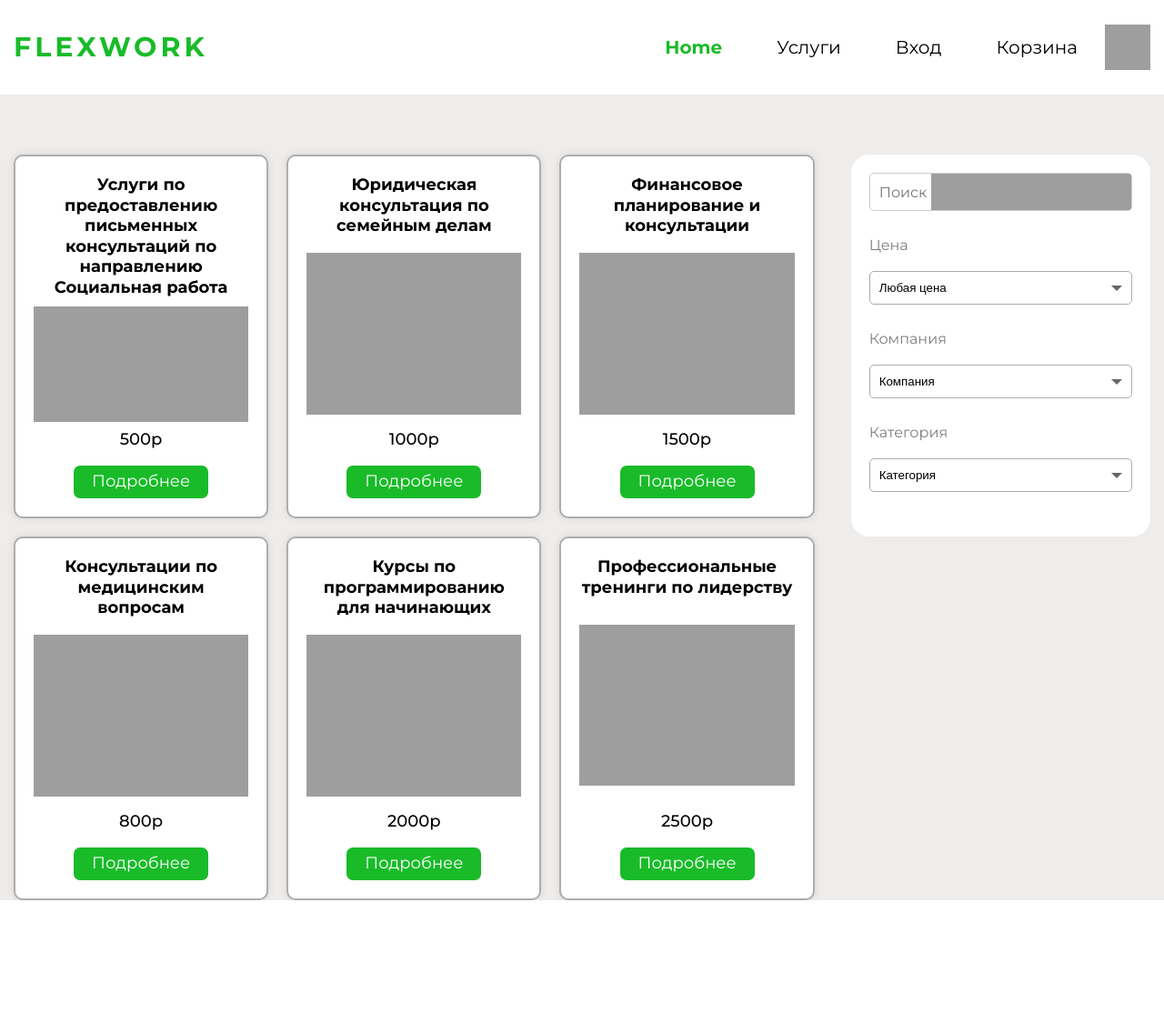
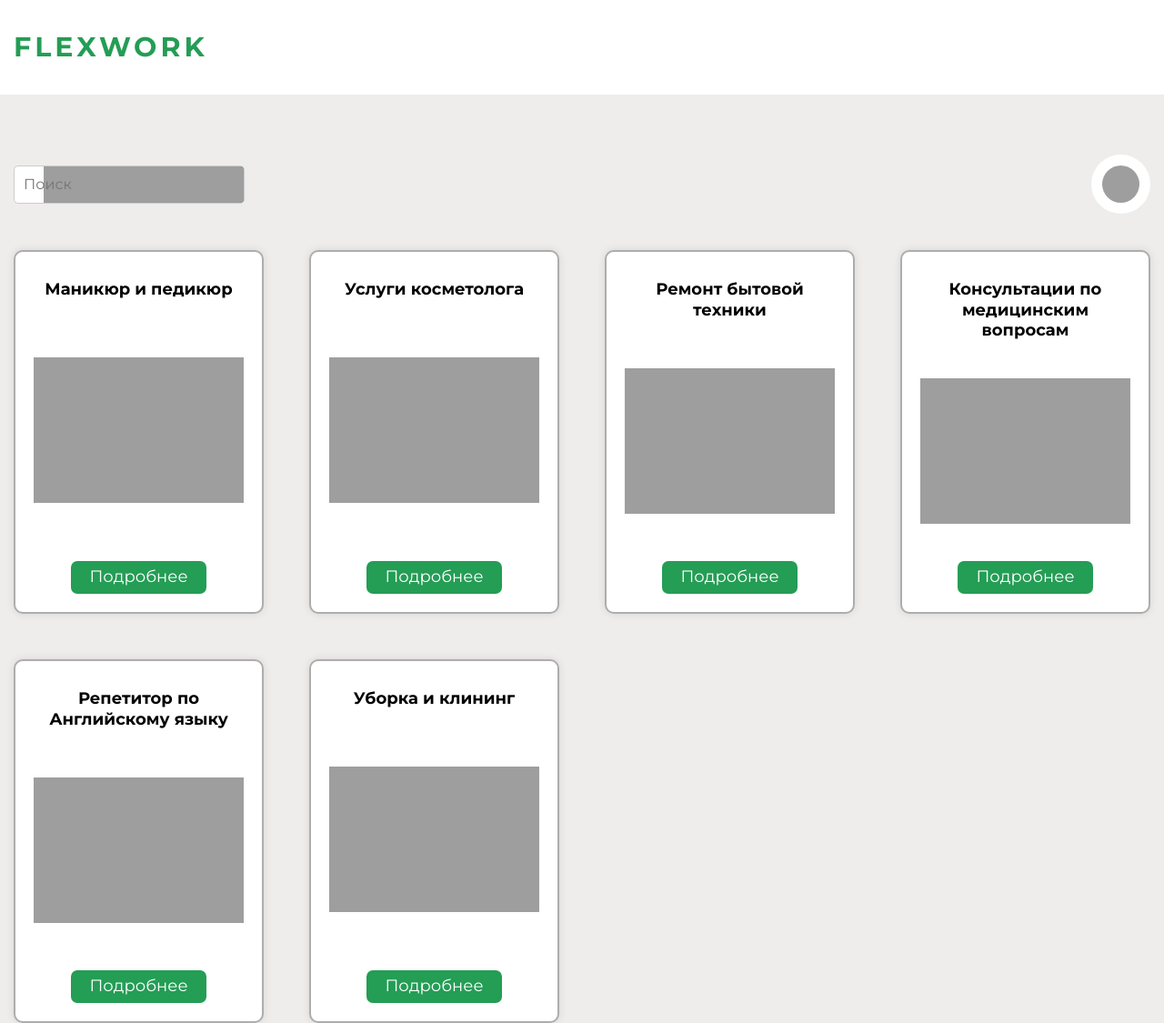
Before and after one commit to Sushakkk/RIP, a Django app: page / in a window 1280 px wide. Shown: the whole page at 91% size. Before the commit the page ends 990 px from the top, so only its background shows below. Run offline with Django 4.2, Linux system fonts and the light colour scheme.

Commit message:
правки

```diff
--- a/main/static/css/card.css
+++ b/main/static/css/card.css
@@ -19,9 +19,8 @@
 }
 
 .title_main{
-    font-size: 1.5rem;
+    font-size:  2.25rem;
     font-weight: bold; /* Сделаем метку жирным шрифтом */
-    margin: 30px 0;
 
 }
 .main-block__body {
@@ -30,6 +29,9 @@
     justify-content: space-between;
     flex-direction: column;
     gap: 30px;
+    background-color: white;
+    border-radius: 20px;
+    padding: 50px 30px 30px 30px;
 }
 
 
@@ -38,11 +40,12 @@
 .main-block__details p {
     margin: 20px 0;
     padding: 5px 0; /* Добавляем вертикальные отступы */
+    line-height: 1.25; /* Увеличенный межстрочный интервал */
 }
 
 .detail-label {
     font-weight: bold; /* Сделаем метку жирным шрифтом */
-    margin-right: 5px; /* Добавляем отступ между меткой и значением */
+    margin-right: 7px; /* Добавляем отступ между меткой и значением */
 }
 
 
@@ -65,3 +68,8 @@
     border: 2px solid var(--border);
     box-shadow: 0 0 10px rgba(0, 0, 0, 0.1);
 }
+
+.main-block__container-details{
+    display: flex;
+    gap:7px
+}
--- a/main/static/css/header.css
+++ b/main/static/css/header.css
@@ -38,7 +38,7 @@
     font-size: 25px;
     letter-spacing: 4px;
     text-transform: uppercase;
-    color: var(--color_green);
+    color: var(--main_color);
 	font-size: 30px;
 	font-weight: 700;
 	flex: 0 0 60px;
--- a/main/static/css/services.css
+++ b/main/static/css/services.css
@@ -5,20 +5,25 @@
 }
 .page__services {
 	display: flex;
+    align-items: center;
+    justify-content: center;
 }
 
 .services__content {
     display: flex;
-    justify-content: space-between;
+    flex-direction: column;
+    gap:40px;
     width: 100%;
-    padding-right: 40px;
 
 }
 
 .services__cards {
-    display: grid; /* Используем grid */
-    grid-template-columns: repeat(3, 1fr); /* Создаем три колонки одинаковой ширины */
-    gap: 20px; /* Задаем промежутки между карточками */
+     display: grid;
+    grid-template-columns: repeat(4, 1fr);
+    /* display: flex;
+    flex-wrap: wrap; */
+    /* justify-content: space-around; */
+    gap: 50px; /* Задаем промежутки между карточками */
 }
 
 .services__column {
@@ -37,14 +42,18 @@
     box-shadow: 0 0 10px rgba(0, 0, 0, 0.1);
     min-height: 300px;
     height: 400px;
+    max-width: 300px;
+    min-width: 250px;
 }
 .item-services {
 }
 .item-service__img {
     width: 100%;
-    height: auto; /* Позволяет изображению сохранять свои пропорции */
+    height: auto;
     overflow: hidden; /* Убирает лишние части изображения */
     margin: auto; /* Отступ для визуального разделения */
+    max-width: 250px;
+    max-height: 160px;
 }
 
 .item-service__img img {
@@ -56,6 +65,7 @@
     line-height: 1.25; /* Увеличенный межстрочный интервал */
     font-size: 1.125rem;
     font-weight: 600;
+    padding-top: 10px;
 }
 .item-service__price{
     margin-bottom: 10px;
@@ -87,15 +97,18 @@
 
 .services__search {
     display: flex;
-    flex: 0 1 35%;
-    height: 50vh;
-    min-height: 420px;
-    min-width: 220px;
-    flex-direction: column;
-    gap: 10px;
-    background-color: #fff; /* Цвет фона */
-    padding: 20px 20px;
-    border-radius: 20px;
+    justify-content: space-between;
+    align-items: center;
+
+
+}
+
+.basket__img{
+    padding: 12px;
+    border-radius: 50%;
+    background-color: white;
+    width: 65px;
+    height: 65px;
 
 }
 
--- a/main/static/css/style.css
+++ b/main/static/css/style.css
@@ -1,7 +1,7 @@
 
 :root{
     --color_green: rgb(25,187, 41);
-	--main_color:rgb(25,187, 41);
+	--main_color:#249d55;
     --font: rgb(239,236, 236);
 	--border: rgba(173, 173, 173, 1);
 	--text: rgb(126, 126, 126);
--- a/main/templates/base.html
+++ b/main/templates/base.html
@@ -37,34 +37,27 @@
     <div class="wrapper">
       <header class="header">
         <div class="header__container _container">
-          <div class="header__logo">flexwork</div>
+          <a  class="header__logo" href="{% url 'main:index' %}">flexwork</a
+        >
           <div class="header__burger">
             <span></span>
           </div>
           <nav class="header__menu menu">
             <ul class="menu__list">
               <li class="menu__item">
-                <a id="MainLink" href="{% url 'main:index' %}" class="menu__link menu__link_active"
+                {% comment %} <a id="MainLink" href="{% url 'main:index' %}" class="menu__link menu__link_active"
                   >Home</a
                 >
-              </li>
-              <li class="menu__item">
+              </li> {% endcomment %}
+              {% comment %} <li class="menu__item">
                 <a id="ServicesLink" href="#services" class="menu__link"
                   >Услуги</a
                 >
               </li>
               <li class="menu__item">
                 <a href="#contacts" class="menu__link">Вход</a>
-              </li>
-              <li class="menu__item">
-                <a href="{% url 'main:basket' %}" class="menu__link">Корзина</a>
-              </li>
-              <a href="{% url 'main:basket' %}">
-                <img
-                  src="http://127.0.0.1:9000/flexwork/cart_b0s8i0gqjxdh 1.svg"
-                  alt="basket"
-                />
-              </a>
+              </li> {% endcomment %}
+              {% comment %} {% block basket %}{% endblock basket %} {% endcomment %}
 
             </ul>
           </nav>
--- a/main/templates/index.html
+++ b/main/templates/index.html
@@ -1,66 +1,50 @@
-{% extends "base.html" %}
-{% load static %}
-
-{% block body %}
+{% extends "base.html" %} {% load static %} {% block body %}
 
 <div class="page__services _container">
   <div class="services__content">
+    <div class="services__search">
+        <form method="get" action="{% url 'main:index' %}">
+          {% csrf_token %}
+          <div class="search-container">
+            <input
+              type="text"
+              name="selected_services"
+              placeholder="Поиск"
+              class="search-input"
+              value="{{ data.selected_services }}"
+            />
+            <button type="submit" class="search-button">
+              <img src="http://127.0.0.1:9000/flexwork/Group.svg" alt="Search" />
+            </button>
+          </div>
+        </form>
+        <a href="{% url 'main:basket' %}">
+          <img
+          class="basket__img"
+            src="http://127.0.0.1:9000/flexwork/cart_b0s8i0gqjxdh 1.svg"
+            alt="basket"
+          />
+        </a>
+      </div>
     <div class="services__cards">
-                {% for service in services %}
+      {% for service in data.services %}
       <div class="services__column">
         <div class="services__card item-services">
           <h3 class="item-service__title">{{ service.title }}</h3>
           <div class="item-service__img">
             <img src="{{ service.img_url }}" alt="{{ service.title }}" />
           </div>
-                            <div class="item-service__price">{{ service.price }}р</div>
-                            <a href="{% url 'main:service' service.id %}" class="item-service__button button-page">Подробнее</a>
+          <a
+            href="{% url 'main:service' service.id %}"
+            class="item-service__button button-page"
+            >Подробнее</a
+          >
         </div>
       </div>
       {% endfor %}
     </div>
-        </div>
-
-        <div class="services__search">
-            <form method="post" action="{% url 'main:index' %}">
-                {% csrf_token %}
-                <div class="search-container">
-                    <input type="text" name="query" placeholder="Поиск" class="search-input" />
-                    <button type="submit" class="search-button">
-                        <img src="http://127.0.0.1:9000/flexwork/Group.svg" alt="Search" />
-                    </button>
-                </div>
-            </form>
 
 
-            <!-- Выпадающий список для цены -->
-            <div class="services__text">Цена</div>
-
-            <select  name="price">
-                <option value="" disabled selected>Любая цена</option>
-
-                <option value="low">до 1000р</option>
-                <option value="medium">от 1000р до 5000р</option>
-                <option value="high">выше 500р</option>
-            </select>
-
-            <!-- Выпадающий список для компании -->
-            <div class="services__text">Компания</div>
-            <select name="company">
-                <option value="" disabled selected>Компания</option>
-                {% for service in services %}
-                <option value="{{ service.company }}">{{ service.company}}</option>
-                {% endfor %}
-            </select>
-
-            <!-- Выпадающий список для категории -->
-            <div class="services__text">Категория</div>
-            <select name="category">
-                <option value="" disabled selected>Категория</option>
-                {% for service in services %}
-                <option value="{{ service.category }}">{{ service.category}}</option>
-                {% endfor %}
-            </select>
 
   </div>
 </div>
--- a/main/views.py
+++ b/main/views.py
@@ -1,97 +1,129 @@
 # main/views.py
-from django.shortcuts import render, get_object_or_404
+from django.shortcuts import render
 from datetime import datetime
 
 
 services = [
+     {
+        'id': 1,
+        'title': 'Маникюр и педикюр',
+        'img_url': 'http://127.0.0.1:9000/flexwork/1.png',
+        'description': 'Оказание профессиональных услуг маникюра и педикюра, комплексный уход за руками и ногами, создание стильных и современных дизайнов ногтей.',
+        'category': 'Красота и здоровье',
+    },
+
    {
-            'id': 1,
-            'title': 'Услуги по предоставлению письменных консультаций по направлению Социальная работа',
-            'img_url': 'http://127.0.0.1:9000/flexwork/1.jpeg',
-            'price': '500',
-            'description': 'Письменные консультации по вопросам социальной работы. Опытные специалисты помогут вам разобраться в сложных вопросах.',
-            'company': 'Социальные Решения',
-            'category': 'Консультации',
-            'start_date': datetime.strptime('2024-09-10T00:00:00', '%Y-%m-%dT%H:%M:%S'),
-            'end_date': datetime.strptime('2024-09-15T18:00:00', '%Y-%m-%dT%H:%M:%S'),
-            'address': 'г. Москва, ул. Примерная, д. 1'
+            'id': 2,
+            'title': 'Услуги косметолога',
+            'img_url': 'http://127.0.0.1:9000/flexwork/2.jpg',
+            'description': 'Комплексные услуги по уходу за кожей лица и тела, направленные на улучшение состояния кожи и решение конкретных проблем, таких как акне, пигментация, возрастные изменения и сухость кожи.',
+            'category': 'Красота и здоровье',
         },
-    {
-        'id': 2,
-        'title': 'Юридическая консультация по семейным делам',
-        'img_url': 'http://127.0.0.1:9000/flexwork/2.jpeg',
-        'price': '1000',
-        'description': 'Юридическая помощь по вопросам семейного права, включая разводы, опеку, алименты и другие аспекты.',
-        'company': 'ЮрПомощь',
-        'category': 'Юридические услуги',
-        'start_date': datetime.strptime('2024-09-12T09:00:00', '%Y-%m-%dT%H:%M:%S'),
-        'end_date': datetime.strptime('2024-09-20T17:00:00', '%Y-%m-%dT%H:%M:%S'),
-        'address': 'г. Санкт-Петербург, ул. Юридическая, д. 5'
-    },
+
     {
         'id': 3,
-        'title': 'Финансовое планирование и консультации',
+        'title': 'Ремонт бытовой техники',
         'img_url': 'http://127.0.0.1:9000/flexwork/3.jpg',
-        'price': '1500',
-        'description': 'Профессиональные услуги по финансовому планированию, инвестициям и управлению личными финансами.',
-        'company': 'ФинансГрупп',
-        'category': 'Финансовые услуги',
-         'start_date': datetime.strptime('2024-09-12T09:00:00', '%Y-%m-%dT%H:%M:%S'),
-        'end_date': datetime.strptime('2024-09-20T17:00:00', '%Y-%m-%dT%H:%M:%S'),
-        'address': 'г. Новосибирск, ул. Финансовая, д. 10'
+        'description': 'Оказание услуг по ремонту бытовой техники на дому с быстрым и качественным решением проблем с техникой.',
+        'category': 'Бытовые услуги',
+
     },
     {
         'id': 4,
         'title': 'Консультации по медицинским вопросам',
         'img_url': 'http://127.0.0.1:9000/flexwork/4.webp',
-        'price': '800',
+
         'description': 'Консультации и рекомендации по медицинским вопросам от опытных врачей и специалистов.',
-        'company': 'МедЦентр',
-        'category': 'Медицинские услуги',
-        'start_date': datetime.strptime('2024-09-12T09:00:00', '%Y-%m-%dT%H:%M:%S'),
-        'end_date': datetime.strptime('2024-09-20T17:00:00', '%Y-%m-%dT%H:%M:%S'),
-        'address': 'г. Екатеринбург, ул. Медицинская, д. 12'
+
+        'category': 'Красота и здоровье',
     },
     {
         'id': 5,
-        'title': 'Курсы по программированию для начинающих',
-        'img_url': 'http://127.0.0.1:9000/flexwork/5.jpg',
-        'price': '2000',
-        'description': 'Обучение основам программирования с нуля. Практические занятия и теоретические знания для старта в IT.',
-        'company': 'IT Академия',
+        'title': 'Репетитор по Английскому языку',
+        'img_url': 'http://127.0.0.1:9000/flexwork/5.png',
+
+        'description': 'Проведение индивидуальных и групповых занятий по английскому языку для детей, подростков и взрослых. ',
+
         'category': 'Образование',
-         'start_date': datetime.strptime('2024-09-12T09:00:00', '%Y-%m-%dT%H:%M:%S'),
-        'end_date': datetime.strptime('2024-09-20T17:00:00', '%Y-%m-%dT%H:%M:%S'),
-        'address': 'г. Казань, ул. Академическая, д. 15'
+
+
     },
     {
         'id': 6,
-        'title': 'Профессиональные тренинги по лидерству',
-        'img_url': 'http://127.0.0.1:9000/flexwork/6.png',
-        'price': '2500',
-        'description': 'Интенсивные тренинги по развитию лидерских качеств и управленческих навыков.',
-        'company': 'ЛидерШкола',
-        'category': 'Тренинги',
-         'start_date': datetime.strptime('2024-09-12T09:00:00', '%Y-%m-%dT%H:%M:%S'),
-        'end_date': datetime.strptime('2024-09-20T17:00:00', '%Y-%m-%dT%H:%M:%S'),
-        'address': 'г. Ростов-на-Дону, ул. Лидерская, д. 22'
+        'title': 'Уборка и клининг',
+        'img_url': 'http://127.0.0.1:9000/flexwork/6.webp',
+
+        'description': 'Предоставление профессиональных услуг по уборке и клинингу жилых и коммерческих помещений с использованием качественных чистящих средств и современного оборудования. Услуги включают как разовые генеральные уборки, так и регулярное поддержание чистоты.',
+        'category': 'Бытовые услуги',
     },
 ]
 
+basket=[
+   {
+            'id': 1,
+            'fio': 'Самойловская Екатерина Михайловна',
+            'service_id':1,
+            'main':'main',
+        },
+     {
+            'id': 2,
+            'fio': 'Самойловская Екатерина Михайловна',
+            'service_id':5,
+            'main':'',
+        },
+
+     {
+            'id': 3,
+            'fio': 'Самойловская Екатерина Михайловна',
+            'service_id':4,
+            'main':'',
+        },
+]
+
+
+def GetName(basket):
+    for item in basket:
+        return item['fio']
+
+
+def GetBasketServices(basket, services):
+    main = 0
+    service_ids = {}
+
+    for item in basket:
+        if item.get('main') == 'main':
+            main = item['service_id']
+        if item['service_id'] not in service_ids:
+            service_ids[item['service_id']] = 1
+        # else:
+        #     service_ids[item['service_id']] += 1
+
+    # Фильтруем услуги, которые есть в корзине
+    basket_services = [service for service in services if service['id'] in service_ids]
+
+    return [basket_services, len(service_ids), main]
+
+
 
 def GetServices(request):
-    if request.method == 'POST':
-        query = request.POST.get('query', '').strip()
+    if request.method == 'GET':
+        query = request.GET.get('selected_services', '').strip()
         if query:
             filtered_services = [
                 service for service in services
-                if query.lower() in service['title'].lower() or query.lower() in service['description'].lower()
+                if query.lower() in service['title'].lower() or query.lower() in service['description'].lower() or query.lower() in service['category'].lower()
             ]
         else:
             filtered_services = services
-        return render(request, 'index.html', {'services': filtered_services})
+        return render(request, 'index.html', {'data' : {
+        'services': filtered_services,
+        'selected_services': query,
+        }})
+
     else:
-        return render(request, 'index.html', {'services': services})
+       return render(request, 'index.html', {'data' : {
+        'services': services,
+        }})
 
 
 
@@ -105,6 +137,11 @@ def GetService(request, id):
 
 
 def GetBasket(request):
-
-    context = {'services': services}
-    return render(request, 'basket.html', context)
+  # Передаем переменные basket и services в функцию GetBasketServices
+    basket_services, count, main = GetBasketServices(basket, services)
+    return render(request, 'basket.html', {'data': {
+        'fio': GetName(basket),
+        'services': basket_services,
+        'count': count,
+        'main': main,
+    }})
```
Also changed, not shown: main/static/css/basket.css (+37 -13 lines), main/templates/basket.html (+27 -9 lines), main/templates/card.html (+4 -6 lines). Lines whose indentation alone changed are shown as unchanged.
